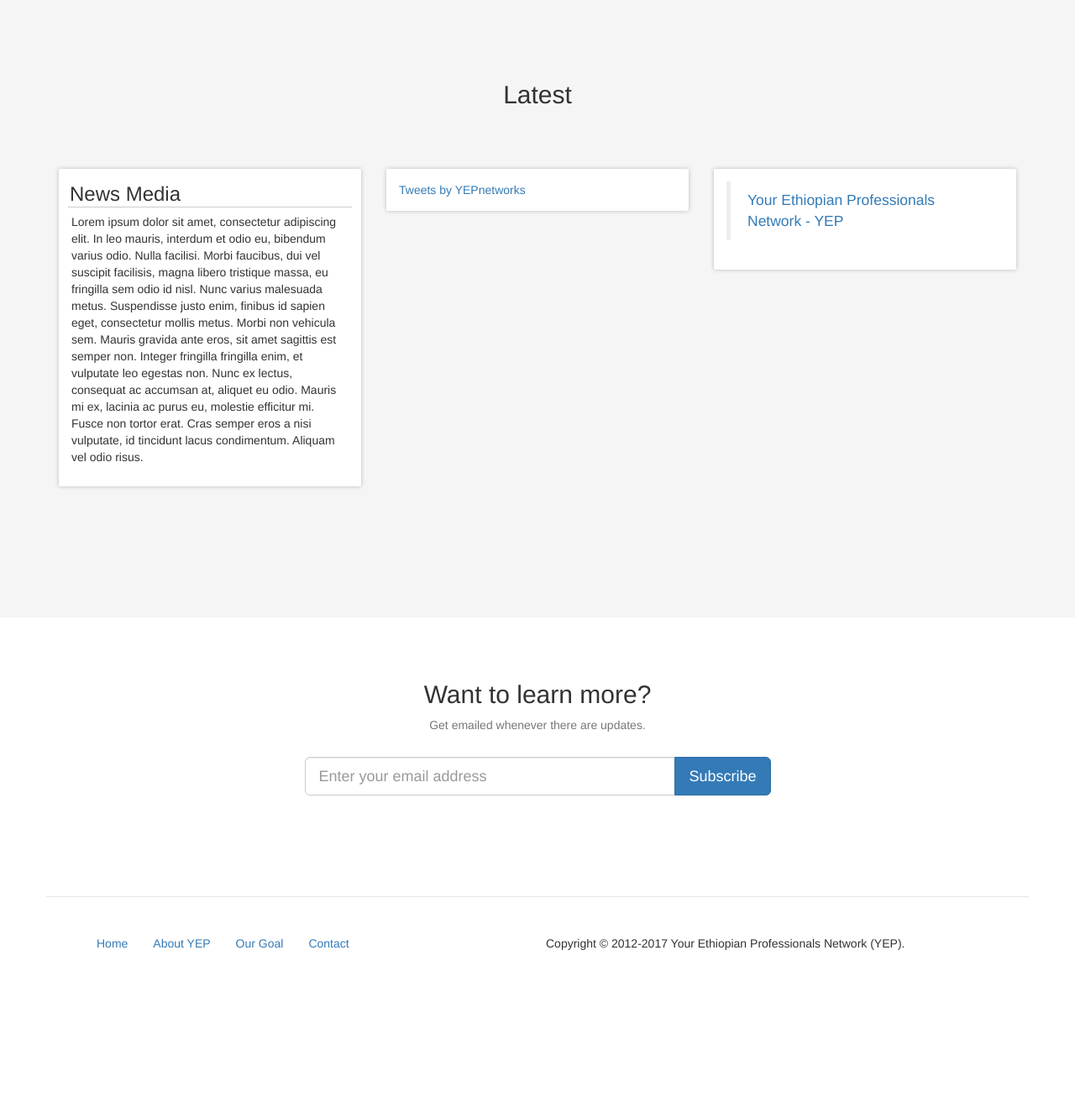
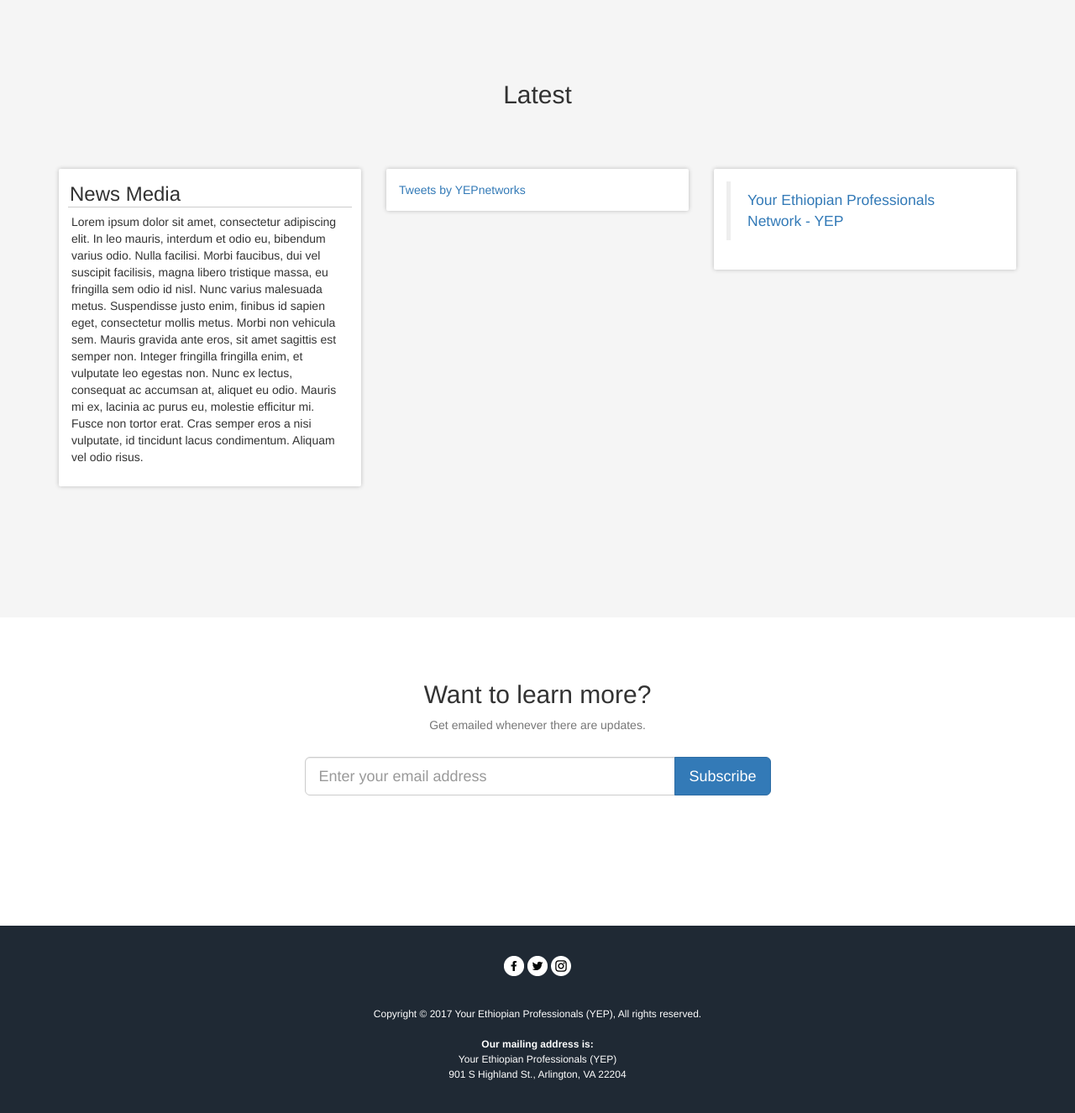
Before and after one commit to YEPNetwork/yepnetwork.github.io, a Jekyll site: the page built from index.html, in a window 1280 px wide and 1400 px high, scrolled down 1008 px, cut to the strip 67-1392 px from the top of the window. Shown: the whole strip at 84% size. Built offline with Jekyll 4.4.1, drawn with Linux system fonts in a browser that asks for light colours; nearby versions of some CDN libraries; comment, search, counter and statistics services are not loaded; before the commit the page ends 2254 px from its top, so only the background shows below that.

Commit message:
Updated footer.

```diff
--- a/_includes/footer.html
+++ b/_includes/footer.html
@@ -1,27 +1,25 @@
-<footer class="footer container" role="contentinfo">
-  <div class="col-md-12">
-    <div class="col-md-6">
-      <div class="region region-footer">
-        <nav role="navigation">
-          <ul class="menu nav">
-            <li>
-              <a class="is-active" href="/">Home</a>
-            </li>
-            <li>
-              <a href="/about">About YEP</a>
-            </li>
-            <li>
-              <a href="http://yepnetwork.org/what-yep-offers.html">Our Goal</a>
-            </li>
-            <li>
-              <a href="/contact">Contact</a>
-            </li>
-          </ul>
-        </nav>
-      </div>
-    </div>
-    <div class="copy col-md-6">
-      Copyright &copy; 2012-2017 Your Ethiopian Professionals Network (YEP).
+<footer class="footer" role="contentinfo">
+  <div class="col-md-12 content padding-top-4 padding-bottom-4">
+    <div class="col-md-12 text-center" style="color: #fff">
+      <a href="https://www.facebook.com/YourEthiopianProfessionals/" target="_blank"><img src="/assets/images/icons/light-facebook-48.png" height="24" width="24"></a>
+      <a href="https://twitter.com/YEPnetworks" target="_blank"><img src="/assets/images/icons/light-twitter-48.png" height="24" width="24"></a>
+      <a href="https://www.instagram.com/yepnetwork/" target="_blank"><img src="/assets/images/icons/light-instagram-48.png" height="24" width="24"></a>
     </div>
   </div>
+  <div class="col-md-12 content padding-bottom-4 text-center">
+    <div class="copy">
+      <div class="margin-bottom-2">
+        <span class="strong">Copyright &copy; 2017 Your Ethiopian Professionals (YEP), All rights reserved.</span>
+      </div>
+      <p class="strong">Our mailing address is:</p>
+      <p>Your Ethiopian Professionals (YEP)</p>
+      <p>
+        <a href="https://maps.google.com/?q=901+S+Highland+St.%C2%A0Arlington,%C2%A0VA%C2%A022204">
+          901 S Highland St.,
+          Arlington, VA 22204
+        </a>
+      </p>
+    </div>
+  </div>
+
 </footer>
--- a/_sass/_footer.scss
+++ b/_sass/_footer.scss
@@ -2,15 +2,54 @@
   margin-top: 45px;
   padding-top: 35px;
   padding-bottom: 36px;
-  border-top: 1px solid #E5E5E5;
 
-  ul.menu {
-    li {
+  .social-media-links {
+    a {
+      display:block;
+      border:0;
+      height:auto;
+      outline:none;
+      text-decoration:none;
       float: left;
+      margin-right: 0.5em;
     }
   }
 
-  .copy {
-    padding: 10px;
+  .content {
+    background:#1f2934 none no-repeat center/cover;
+    background-color:#1f2934;
+    background-image:none;
+    background-repeat:no-repeat;
+    background-position:center;
+    background-size:cover;
+    border-top:0;
+    border-bottom:0;
+
+    .copy {
+      padding-top:0;
+      padding-right:18px;
+      padding-bottom:9px;
+      padding-left:18px;
+      word-break:break-word;
+      color:#ffffff;
+      font-family:Helvetica;
+      font-size:12px;
+      line-height:150%;
+      text-align:center;
+
+      a {
+        color: #fff;
+      }
+      p {
+        overflow: none;
+        margin: 0;
+
+        &.strong {
+          font-weight: bold;
+        }
+      }
+    }
+
   }
+
 }
```
Also changed, not shown: assets/images/icons/light-facebook-48.png (added), assets/images/icons/light-instagram-48.png (added), assets/images/icons/light-link-48.png (added), assets/images/icons/light-twitter-48.png (added).
